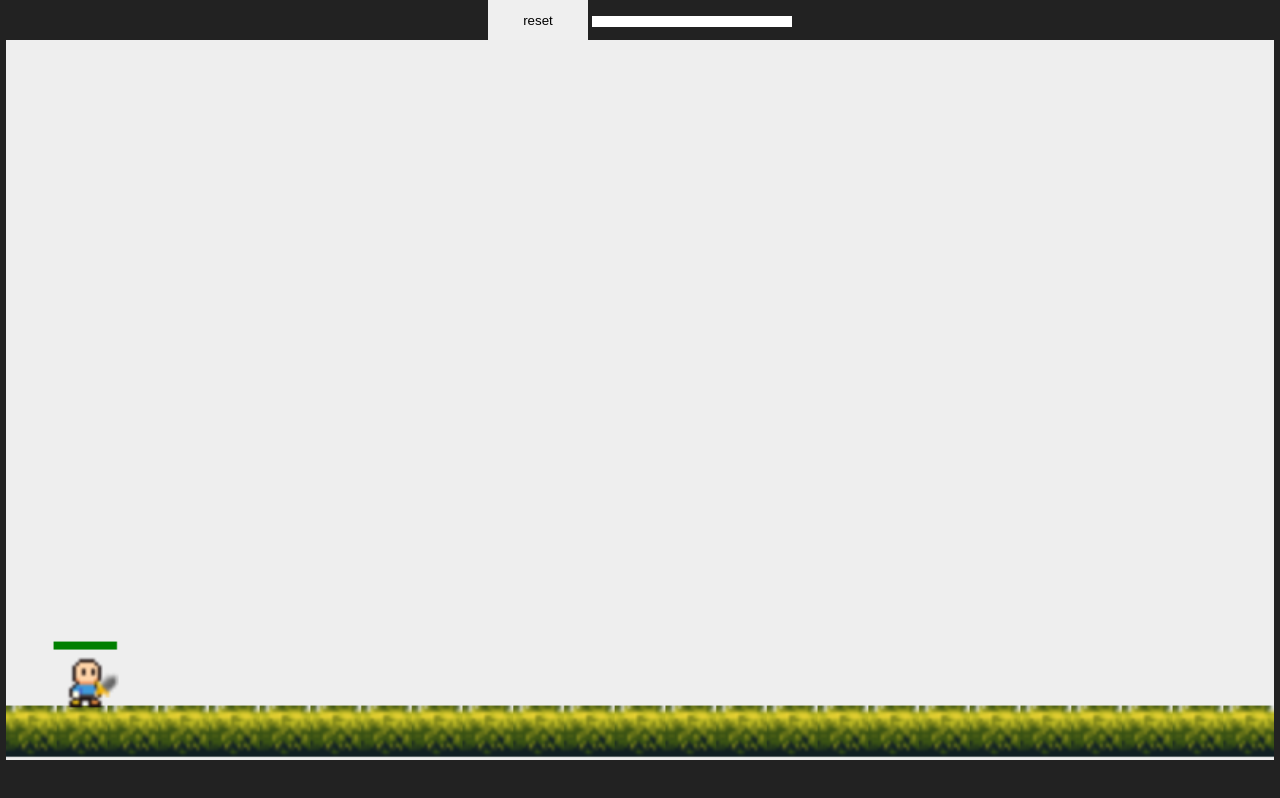
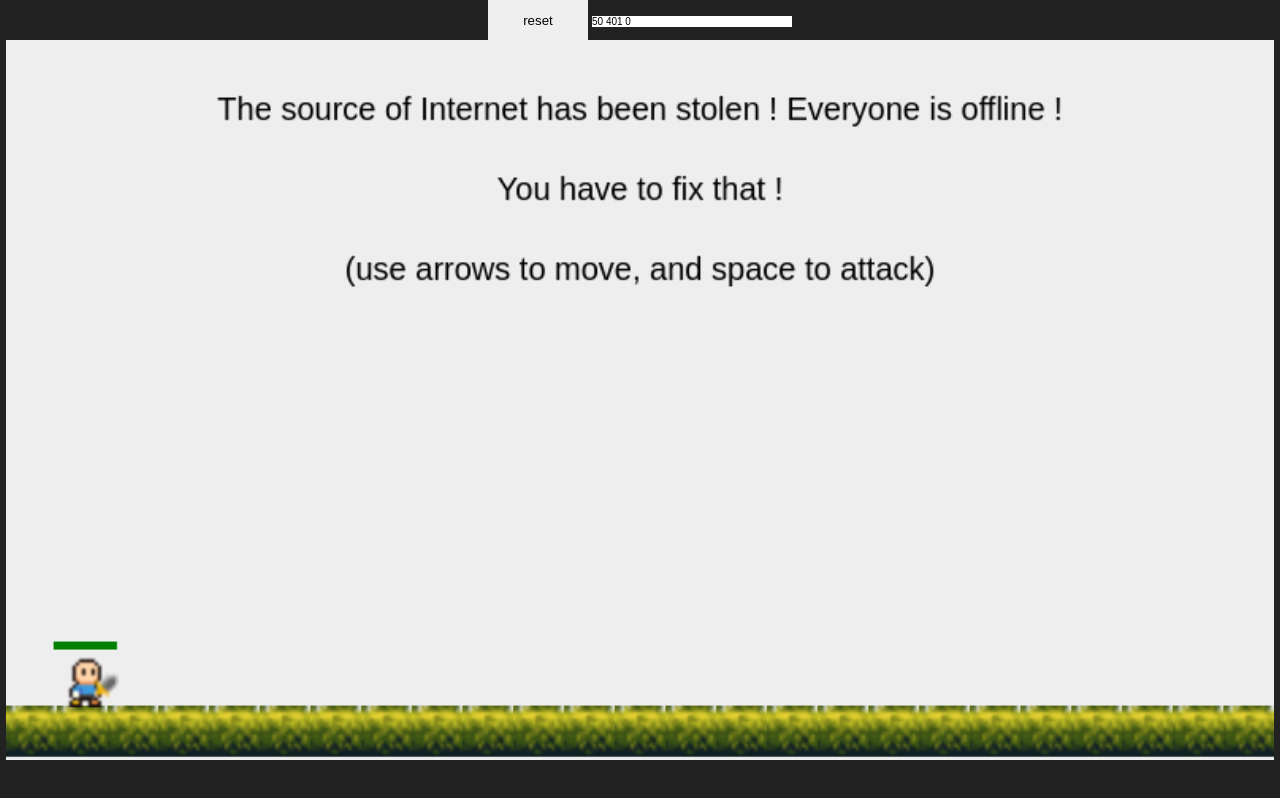
Before and after one commit to alixbrunsperger/small-game, a plain HTML site: page index.html in a window 1280 px wide. Drawn offline with Linux system fonts and the light colour scheme.

Commit message:
creating full world, will need to replace assets to fit the them

```diff
--- a/enemy.js
+++ b/enemy.js
@@ -246,13 +246,6 @@ var move_ennemies = function(enemy){
         }
     }
 
-
-    // Jump:
-    if(keys.up && !enemy.freefall && false){
-        enemy.freefall = true;
-        enemy.fall_speed += enemy.jump_speed;
-    }
-
     // Freefall:
     enemy.fall_speed += enemy.gravity;
 
@@ -378,14 +371,14 @@ create_enemy = (enemy_x, enemy_y, type) => {
         case 'basic':
             sprite = monster;
             alternate_sprite = monster2;
-            hp=3;
+            hp=1;
             max_walk_speed = 0.2;
             break;
         case 'flying':
             sprite = bat;
             alternate_sprite = bat2;
             hp=1;
-            gravity: 0;
+            gravity= 0;
             break;
         case 'tank':
             sprite = tank;
@@ -444,9 +437,9 @@ enemies = [];
 enemies[0] = [];
 enemies[1] = [create_enemy(650,401,'basic')];
 //enemies[1] = [create_enemy(200,-200,'flying'), create_enemy(100,-250,'flying'), create_enemy(150,-150,'flying'), create_enemy(50,-300,'flying')];
-enemies[2] = [];
-enemies[3] = [];
-enemies[4] = [];
-enemies[5] = [];
-enemies[6] = [create_enemy(200,200,'boss')];
+enemies[2] = [create_enemy(340,370,'basic'),create_enemy(650,201,'flying')];
+enemies[3] = [create_enemy(340,370,'basic'),create_enemy(700,270,'basic')];
+enemies[4] = [create_enemy(402,370,'basic'),create_enemy(700,271,'basic')];
+enemies[5] = [create_enemy(256,340,'basic'),create_enemy(462,370,'basic'),create_enemy(700,401,'basic')];
+enemies[6] = [create_enemy(650,401,'boss')];
 enemies[7] = [];
--- a/game.js
+++ b/game.js
@@ -72,7 +72,7 @@ ctx.fillText("Hello World",10,50);
         move_ennemies(mob);
         ctx.restore();
         if(isMonsterTouched(mob)){
-            //ctx.globalAlpha = 0.4;
+            ctx.globalAlpha = 0.4;
         }
         ctx.drawImage(mob.current_sprite, mob.x-16, mob.y-16, 32, 32);
         ctx.fillStyle = "red";
@@ -103,7 +103,14 @@ ctx.fillText("Hello World",10,50);
 
     ctx.restore();
 
-    //l3.value = hero.x + ' ' + hero.y + ' ' + current_map;
+    texts[current_map].forEach((text) => {
+        ctx.font = "20px Arial";
+        ctx.fillStyle = "black";
+        ctx.textAlign = "center";
+        ctx.fillText(text,canvas.width/2,(texts[current_map].indexOf(text)+1)* 50);
+    }, texts[current_map]);
+
+    l3.value = hero.x + ' ' + hero.y + ' ' + current_map;
 
     // Debug
     /*for(var i in vectors){
@@ -117,12 +124,12 @@ ctx.fillText("Hello World",10,50);
     }*/
 
     // Debug enemies
-    enemies[current_map].forEach((mob) => {
+    /*enemies[current_map].forEach((mob) => {
         for(var i in vectors){
             ctx.fillStyle = "red";
             ctx.fillRect(mob.x + mob[i][0]-1, mob.y + mob[i][1]-1,2,2);
         }
-    })
+    })*/
 
     if(hero.x > tile_w * 24){
         change_step(true);
--- a/index.html
+++ b/index.html
@@ -36,6 +36,7 @@ input { font-size: 10px; width: 200px }
   <script src=canvas.js></script>
   <script src=tiles.js></script>
   <script src=maps.js></script>
+  <script src=texts.js></script>
   <script src=inputs.js></script>
   <script src=hero.js></script>
   <script src=enemy.js></script>
--- /dev/null
+++ b/texts.js
@@ -0,0 +1,12 @@
+/* Maps */
+
+texts = [];
+
+texts[0] = ["The source of Internet has been stolen ! Everyone is offline !","You have to fix that !","(use arrows to move, and space to attack)"];
+texts[1] = [];
+texts[2] = [];
+texts[3] = [];
+texts[4] = [];
+texts[5] = [];
+texts[6] = [];
+texts[7] = ["You have freed the source of Internet !", "Thanks for playing :)"];
```
Also changed, not shown: README.md.
